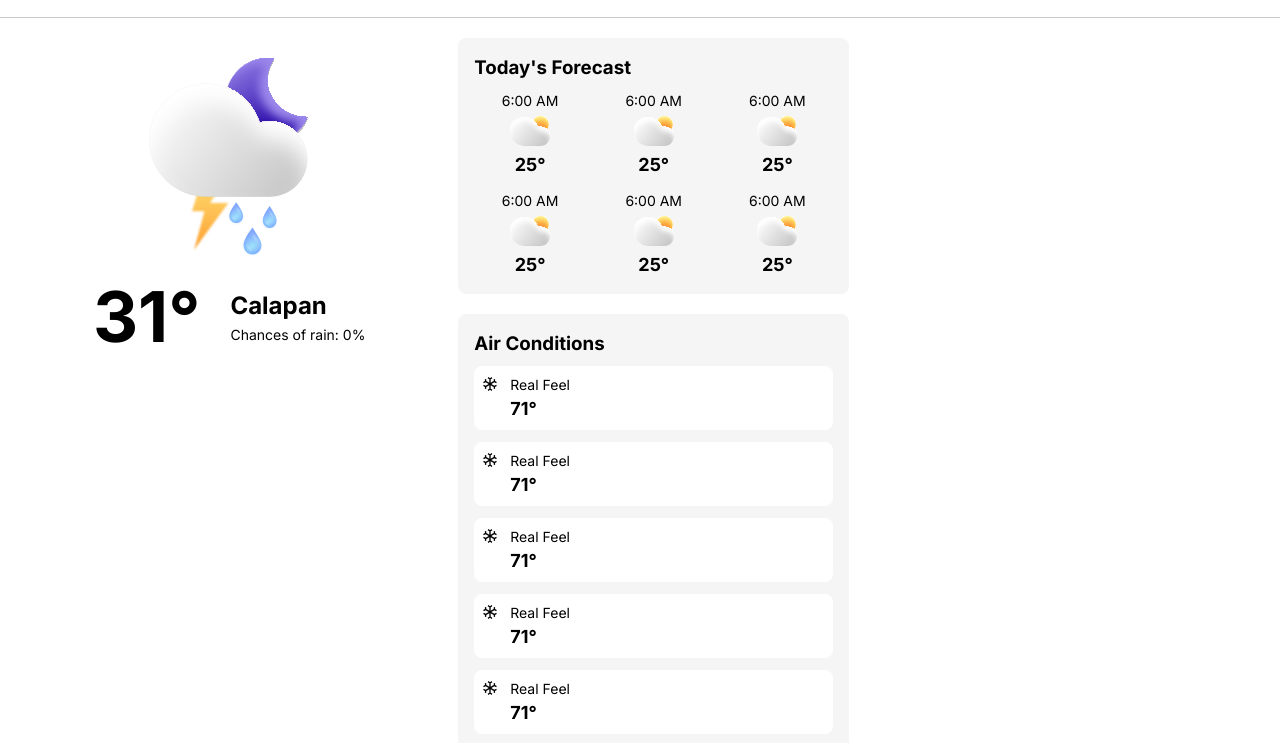
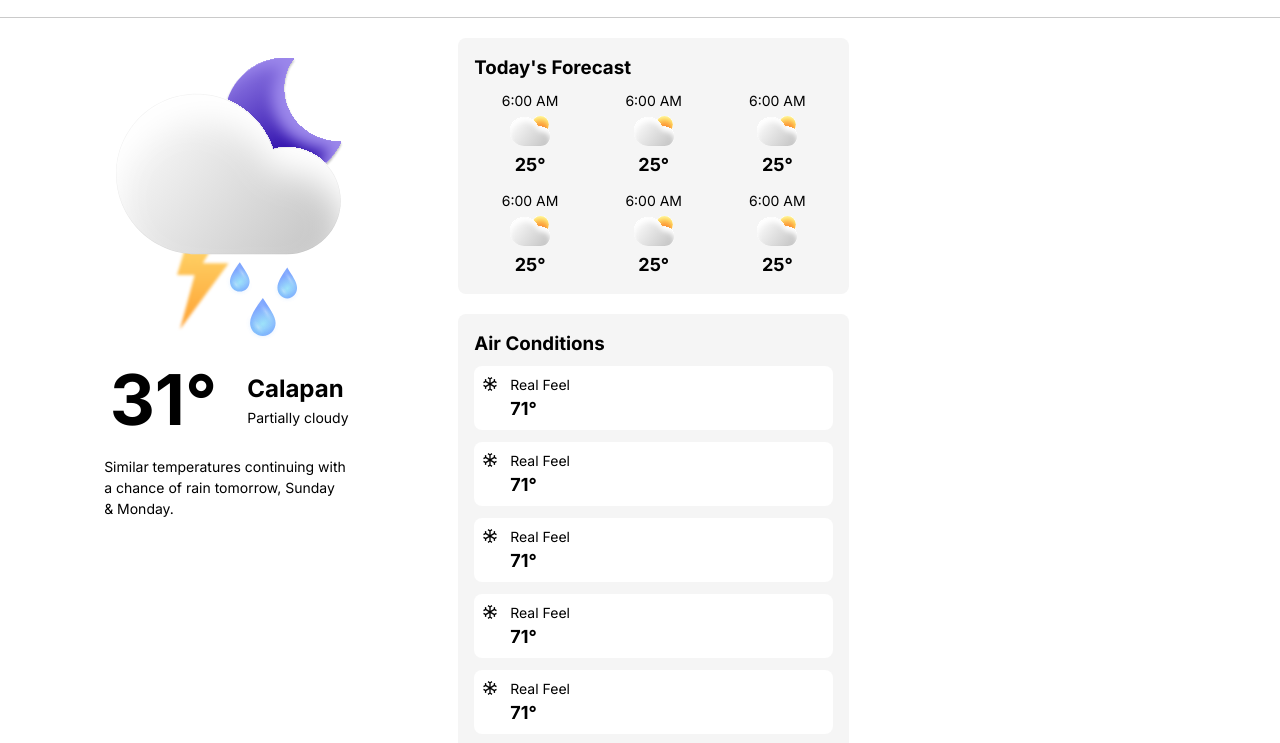
Before and after one commit to arvincodes/atmos, a website built with webpack: page src/index.html in a window 1280 px wide. Shown: the part 56-799 px from the top of the page. Built offline with nearby package versions, Linux system fonts and the light colour scheme.

Commit message:
Added more details in the first section
Includes a more accurate description underneath the temperature and
condition details.

```diff
--- a/src/index.html
+++ b/src/index.html
@@ -29,11 +29,14 @@
       <section class="temp-container container">
         <img src="images/weather-statuses/tstorm.svg" alt="Weather icon" class="weather-icon">
         <div class="temp-details">
-          <h1>31°</h1>
-          <div class="temp-right">
-            <h2>Calapan</h2>
-            <p>Chances of rain: 0%</p>
+          <div class="temp-top">
+            <h1>31°</h1>
+            <div class="temp-right">
+              <h2>Calapan</h2>
+              <p>Partially cloudy</p>
+            </div>
           </div>
+          <p class="temp-description">Similar temperatures continuing with a chance of rain tomorrow, Sunday & Monday.</p>
         </div>
       </section>
       <div class="today-and-conditions-container container">
--- a/src/styles.css
+++ b/src/styles.css
@@ -190,9 +190,22 @@ main {
 .temp-details {
   padding: 0;
   display: flex;
-  gap: 30px;
+  flex-direction: column;
+  gap: 4px;
   justify-content: center;
   align-items: center;
+  width: 100%;
+}
+
+.temp-top {
+  display: flex;
+  justify-content: center;
+  align-items: center;
+  gap: 30px;
+}
+
+.temp-description {
+  max-width: 250px;
 }
 
 .weather-icon {
@@ -286,6 +299,10 @@ main {
     flex-direction: row;
   }
 
+  .weather-icon {
+    max-width: 60%;
+  }
+
   .container {
     min-height: 610px;
   }
```
